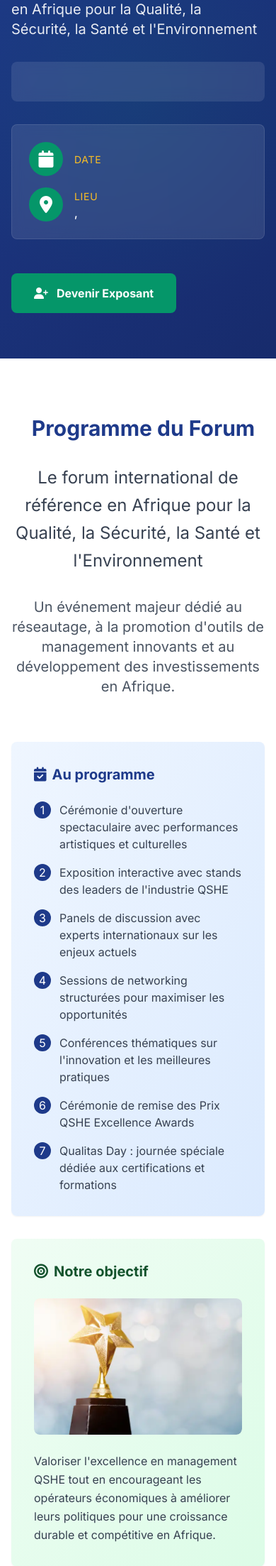
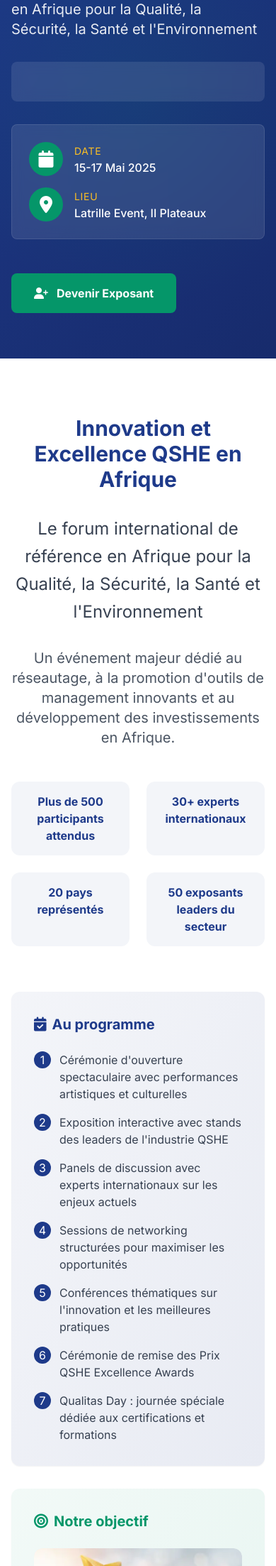
Before and after one commit to workmusicalflow/events-qualitas-ci, a PHP site: page / in a window 390 px wide. Shown: the part 221-2427 px from the top of the page at 71% size. Run offline with PHP 8.4, Linux system fonts and the light colour scheme; some libraries are stand-ins or nearby versions.

Commit message:
feat: améliore la section de présentation
- Enrichit les données avec plus d'informations (highlights, thème, dates)
- Ajoute une grille de points forts avec animations
- Intègre les piliers thématiques avec un design distinctif
- Améliore l'accessibilité et la structure sémantique
- Optimise les styles et les transitions

```diff
--- a/src/Controllers/HomeController.php
+++ b/src/Controllers/HomeController.php
@@ -60,10 +60,24 @@ class HomeController
             ],
             'event' => [
                 'year' => '2025',
-                'location' => 'Abidjan, II Plateaux, Latrille Event',
+                'dates' => '15-17 Mai 2025',
+                'location' => [
+                    'venue' => 'Latrille Event',
+                    'area' => 'II Plateaux',
+                    'city' => 'Abidjan'
+                ],
                 'presentation' => [
                     'intro' => 'Le forum international de référence en Afrique pour la Qualité, la Sécurité, la Santé et l\'Environnement',
                     'description' => 'Un événement majeur dédié au réseautage, à la promotion d\'outils de management innovants et au développement des investissements en Afrique.',
+                    'theme' => [
+                        'main' => 'Innovation et Excellence QSHE en Afrique',
+                        'pillars' => [
+                            'Qualité',
+                            'Sécurité',
+                            'Santé',
+                            'Environnement'
+                        ]
+                    ],
                     'programme' => [
                         'Cérémonie d\'ouverture spectaculaire avec performances artistiques et culturelles',
                         'Exposition interactive avec stands des leaders de l\'industrie QSHE',
@@ -73,7 +87,13 @@ class HomeController
                         'Cérémonie de remise des Prix QSHE Excellence Awards',
                         'Qualitas Day : journée spéciale dédiée aux certifications et formations'
                     ],
-                    'objectif' => 'Valoriser l\'excellence en management QSHE tout en encourageant les opérateurs économiques à améliorer leurs politiques pour une croissance durable et compétitive en Afrique.'
+                    'objectif' => 'Valoriser l\'excellence en management QSHE tout en encourageant les opérateurs économiques à améliorer leurs politiques pour une croissance durable et compétitive en Afrique.',
+                    'highlights' => [
+                        'Plus de 500 participants attendus',
+                        '30+ experts internationaux',
+                        '20 pays représentés',
+                        '50 exposants leaders du secteur'
+                    ]
                 ]
             ],
             'speakers' => $this->getRandomSpeakers()
--- a/templates/components/head/styles.html.twig
+++ b/templates/components/head/styles.html.twig
@@ -9,6 +9,17 @@
         --brand-blue-dark: #172b6c;
         --brand-green: #059669;
         --brand-gold: #fbbf24;
+    }
+
+    /* Styles globaux */
+    .prose {
+        max-width: 65ch;
+        color: #374151;
+    }
+
+    .prose p {
+        margin-top: 1.25em;
+        margin-bottom: 1.25em;
     }
 
     /* Styles de la bannière */
--- a/templates/components/sections/presentation.html.twig
+++ b/templates/components/sections/presentation.html.twig
@@ -1,12 +1,12 @@
 {# Section de présentation de l'événement #}
-<section class="py-20 bg-white">
+<section class="py-20 bg-white" aria-labelledby="presentation-title">
     <div class="container mx-auto px-4">
         <div class="max-w-4xl mx-auto">
             {# Introduction #}
             <div class="text-center mb-16">
-                <h2 class="text-3xl font-bold text-blue-900 mb-8">
-                    <i class="fas fa-calendar-star mr-2"></i>
-                    Programme du Forum
+                <h2 id="presentation-title" class="text-3xl font-bold text-brand-blue mb-8">
+                    <i class="fas fa-calendar-star mr-2" aria-hidden="true"></i>
+                    {{ event.presentation.theme.main }}
                 </h2>
                 <p class="text-2xl text-gray-700 leading-relaxed mb-8">
                     {{ event.presentation.intro }}
@@ -14,20 +14,30 @@
                 <p class="text-xl text-gray-600 mb-12">
                     {{ event.presentation.description }}
                 </p>
+
+                {# Points forts #}
+                <div class="grid grid-cols-2 md:grid-cols-4 gap-6 mt-12">
+                    {% for highlight in event.presentation.highlights %}
+                        <div class="bg-brand-blue/5 rounded-xl p-4 transform hover:-translate-y-1 transition-transform duration-300">
+                            <p class="font-bold text-brand-blue">{{ highlight }}</p>
+                        </div>
+                    {% endfor %}
+                </div>
             </div>
 
             {# Programme et Objectif #}
             <div class="grid md:grid-cols-2 gap-8 mb-16">
                 {# Programme #}
-                <div class="bg-gradient-to-br from-blue-50 to-blue-100 p-8 rounded-lg shadow-sm">
-                    <h3 class="text-xl font-bold text-blue-900 mb-6 flex items-center">
-                        <i class="fas fa-calendar-check mr-2"></i>
+                <div class="bg-gradient-to-br from-brand-blue/5 to-brand-blue/10 p-8 rounded-xl shadow-sm">
+                    <h3 class="text-xl font-bold text-brand-blue mb-6 flex items-center">
+                        <i class="fas fa-calendar-check mr-2" aria-hidden="true"></i>
                         Au programme
                     </h3>
-                    <ul class="space-y-4">
+                    <ul class="space-y-4" role="list">
                         {% for item in event.presentation.programme %}
                             <li class="flex items-start group">
-                                <span class="flex-shrink-0 w-6 h-6 flex items-center justify-center bg-blue-900 text-white rounded-full mr-3 group-hover:bg-blue-700 transition-colors">
+                                <span class="flex-shrink-0 w-6 h-6 flex items-center justify-center bg-brand-blue text-white rounded-full mr-3 transition-colors group-hover:bg-brand-blue-dark"
+                                      aria-hidden="true">
                                     {{ loop.index }}
                                 </span>
                                 <span class="text-gray-700 group-hover:text-gray-900 transition-colors">
@@ -39,19 +49,19 @@
                 </div>
 
                 {# Objectif #}
-                <div class="bg-gradient-to-br from-green-50 to-green-100 p-8 rounded-lg shadow-sm">
-                    <h3 class="text-xl font-bold text-green-900 mb-6 flex items-center">
-                        <i class="fas fa-bullseye mr-2"></i>
+                <div class="bg-gradient-to-br from-brand-green/5 to-brand-green/10 p-8 rounded-xl shadow-sm">
+                    <h3 class="text-xl font-bold text-brand-green mb-6 flex items-center">
+                        <i class="fas fa-bullseye mr-2" aria-hidden="true"></i>
                         Notre objectif
                     </h3>
 
                     {# Image d'illustration #}
-                    <div class="mb-6 rounded-lg overflow-hidden">
+                    <div class="mb-6 rounded-xl overflow-hidden">
                         <picture>
                             <source srcset="/images/sections/presentation/objectif.webp" type="image/webp">
                             <img src="/images/sections/presentation/objectif.jpg"
                                  alt="Illustration des objectifs du forum QSHE"
-                                 class="w-full h-48 object-cover rounded-lg transform hover:scale-105 transition-transform duration-300"
+                                 class="w-full h-48 object-cover rounded-xl transform hover:scale-[1.02] transition-transform duration-300"
                                  loading="lazy"
                                  width="600"
                                  height="400">
@@ -63,30 +73,30 @@
                             {{ event.presentation.objectif }}
                         </p>
                     </div>
+
+                    {# Piliers thématiques #}
+                    <div class="mt-6">
+                        <h4 class="text-lg font-semibold text-brand-green mb-4">Nos piliers thématiques</h4>
+                        <div class="flex flex-wrap gap-3">
+                            {% for pillar in event.presentation.theme.pillars %}
+                                <span class="bg-brand-green/10 text-brand-green px-4 py-2 rounded-full text-sm font-medium">
+                                    {{ pillar }}
+                                </span>
+                            {% endfor %}
+                        </div>
+                    </div>
                 </div>
             </div>
 
             {# Bouton d'action #}
             <div class="text-center">
                 <a href="https://events-qualitas-ci.com/formulaire.html"
-                   class="inline-flex items-center bg-blue-900 hover:bg-blue-800 text-white font-bold py-3 px-6 rounded-lg transition-colors duration-300">
-                    <i class="fas fa-id-badge mr-2"></i>
+                   class="inline-flex items-center bg-brand-blue hover:bg-brand-blue-dark text-white font-bold py-3 px-6 rounded-lg transition-all duration-300 hover:-translate-y-0.5 hover:shadow-lg focus:outline-none focus:ring-2 focus:ring-brand-blue focus:ring-offset-2"
+                   aria-label="Générer mon badge de visite pour le forum">
+                    <i class="fas fa-id-badge mr-2" aria-hidden="true"></i>
                     <span>Générer mon badge de visite</span>
                 </a>
             </div>
         </div>
     </div>
 </section>
-
-{# Styles spécifiques au composant #}
-{% block component_styles %}
-<style>
-    @media (prefers-reduced-motion: reduce) {
-        .group-hover\:bg-blue-700,
-        .group-hover\:text-gray-900,
-        .hover\:scale-105 {
-            transition: none;
-        }
-    }
-</style>
-{% endblock %}
```
Also changed, not shown: other parts of templates/components/head/styles.html.twig (+39 -40 lines).
